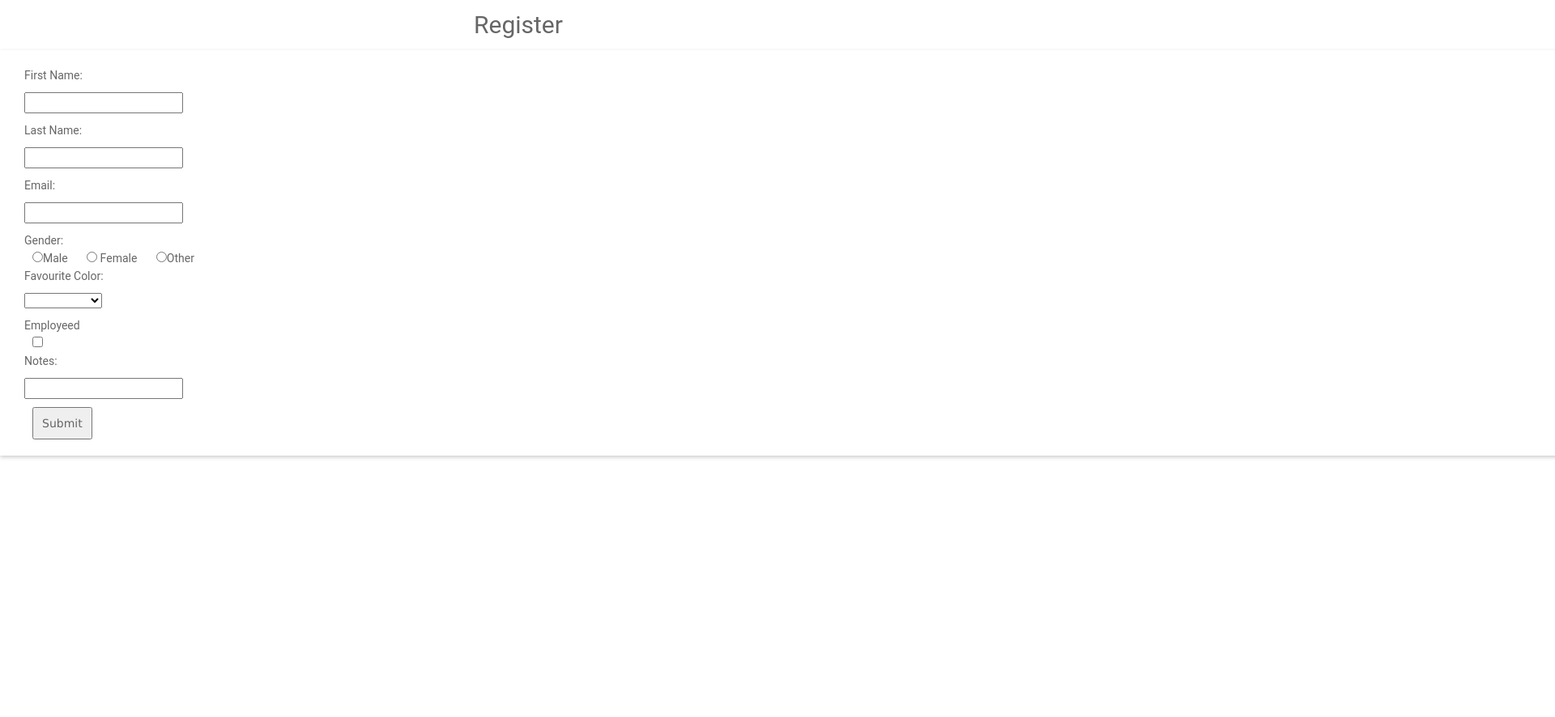
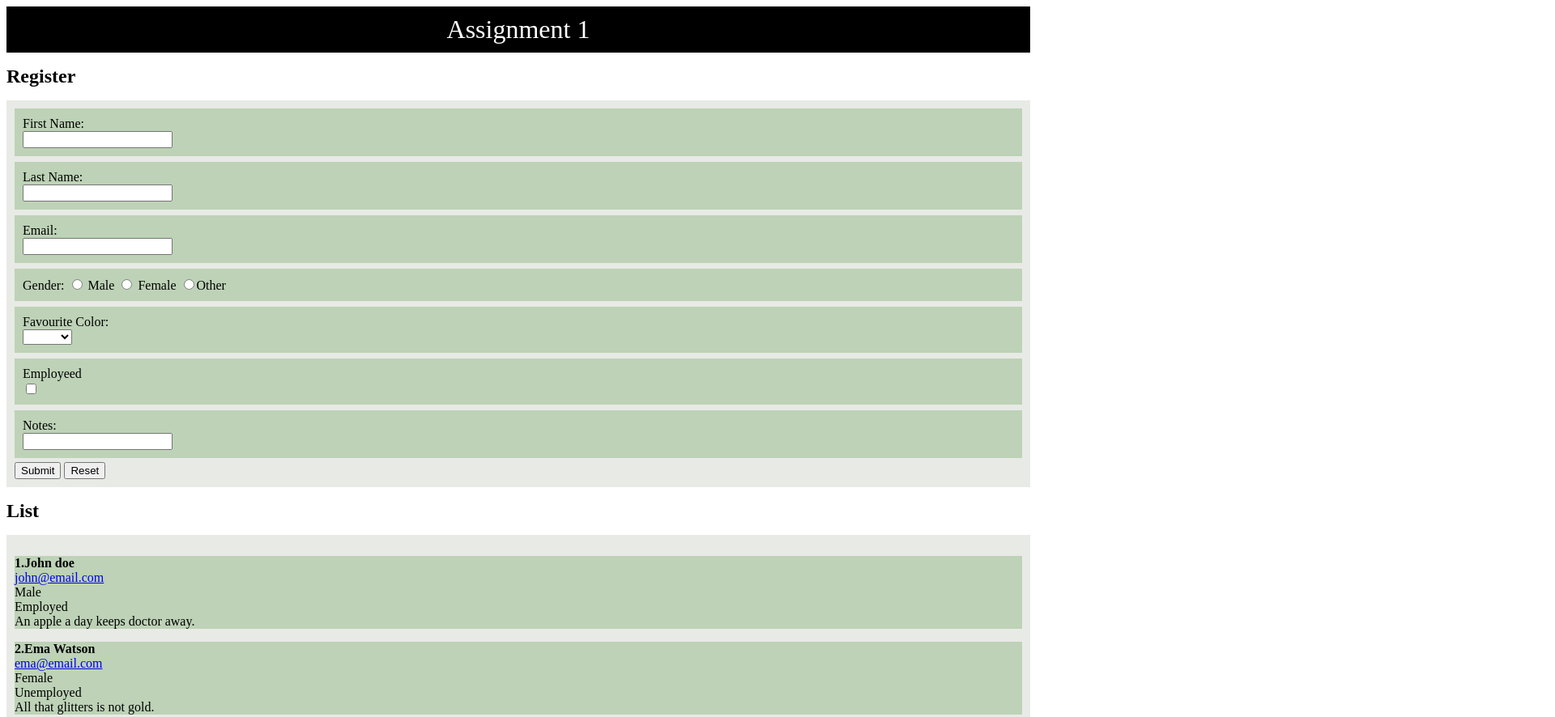
Before and after one commit to VaishnaviNik/frontend1, a plain HTML site: page index.html in a window 1280 px wide. Shown: the top 886 px of the page at 81% size, 1920 px wide, since content can reach past the window. Before the commit the page ends 800 px from the top, so only its background shows below. Drawn offline with Linux system fonts and the light colour scheme.

Commit message:
Tried as per comments

```diff
--- a/CSS/style.css
+++ b/CSS/style.css
@@ -1,57 +1,61 @@
-body,
-div,
-form,
-input {
-  padding: 0;
-  margin: 0;
-  outline: none;
-  font-family: Roboto, Arial, sans-serif;
-  font-size: 14px;
-  color: #666;
-  line-height: 22px;
+h1 {
+  font-size: 1.5rem;
 }
-select {
-  margin: 10px;
-  width: 5%;
+h2 {
+  font-size: 1rem;
+  margin-bottom: 0%;
 }
-textarea:hover {
-  outline: none;
-  border: 1px solid #095484;
-  background: #e6eef7;
+
+.header {
+  background-color: black;
+  text-align: center;
+  color: #fff;
+  padding: 10px 0 10px 0;
+  font-size: 2rem;
 }
-header {
+.footer {
+  background-color: black;
   text-align: center;
-  font-size: 30px;
-  margin: 20px;
+  color: #fff;
 }
-label {
-  padding-bottom: 40px;
-  margin-left: 10px;
+.values {
+  background-color: #e8eae6;
+  padding: 10px;
 }
-form {
-  width: 150%;
-  padding: 20px;
-  background: #fff;
-  box-shadow: 0 2px 5px #ccc;
+.input {
+  display: block;
 }
-#first,
-#last,
-#email,
-#notes,
-#color {
-  margin: 10px;
-  width: 10%;
+.fname {
+  background-color: #bdd2b6;
+  padding: 10px;
 }
-#radio,
-#check,
-#submit {
+.lname {
+  background-color: #bdd2b6;
   padding: 10px;
-  margin-left: 20px;
+  margin-top: 7px;
 }
-button,
-input,
-text {
-  font-family: "Lucida Sans", "Lucida Sans Regular", "Lucida Grande",
-    "Lucida Sans Unicode", Geneva, Verdana, sans-serif;
-  font-weight: 500;
+.email {
+  background-color: #bdd2b6;
+  padding: 10px;
+  margin-top: 7px;
 }
+.gender,
+.clr,
+.emp {
+  background-color: #bdd2b6;
+  padding: 10px;
+  margin-top: 7px;
+}
+.notes {
+  background-color: #bdd2b6;
+  padding: 10px;
+  margin-top: 7px;
+  margin-bottom: 5px;
+}
+.john,
+.ema {
+  background-color: #bdd2b6;
+  /* padding: 5px; */
+  margin-top: 7px;
+  margin-bottom: 7px;
+}
--- a/index.html
+++ b/index.html
@@ -4,44 +4,70 @@
     <title>Register</title>
   </head>
   <link href="./CSS/style.css" rel="stylesheet" />
-  <header>Register</header>
   <body>
+    <div class="header"><header>Assignment 1</header></div>
+    <h1>Register</h1>
     <form>
-      <label> First Name:</label><br /><input
-        type="text"
-        name="First"
-        id="first"
-        class="fn"
-      /><br />
-      <label> Last Name:</label><br /><input
-        type="text"
-        name="last"
-        id="last"
-      /><br />
-      <label>Email:</label><br /><input
-        type="email"
-        name="email"
-        id="email"
-      /><br />
-      <label>Gender:</label><br /><input type="radio" id="radio" />Male
-      <input type="radio" id="radio" /> Female
-      <input type="radio" id="radio" />Other<br />
-      <label>Favourite Color:</label><br /><select>
-        <option value="title" selected></option>
-        <option value="ms">Yellow</option>
-        <option value="miss">Red</option>
-        <option value="mrs">Green</option>
-        <option value="mr">Purple</option>
-      </select>
+      <div class="values">
+        <div class="fname">
+          <label for="first"> First Name:</label>
+          <input type="text" name="first" id="first" class="input" />
+        </div>
+       <div class="lname">
+         <label for="last"> Last Name:</label
+         ><input type="text" name="last" id="last" class="input" />
+        </div>
 
-      <br />
-      <label>Employeed</label><br /><input type="checkbox" id="check" /><br />
-      <label>Notes:</label><br /><input
-        type="text"
-        name="notes"
-        id="notes"
-      /><br />
+        <div class="email"><label for="email">Email:</label>
+          <input type="email" name="email" id="email" class="input" />
+        </div>
+        <div class="gender"><label for="gender">Gender:</label>
+          <input type="radio" id="male" name="gender" valu="male" />
+          <label for="male">Male</label>
+          <input type="radio" id="female" name="gender" valu="female" />
+          <label for="female">Female</label>
+          <input type="radio" id="other" name="gender" valu="other" /><label
+            for="other">Other</label>
+        </div>
+        <div class="clr"> <label for="favourite" class="input">Favourite Color:</label
+        ><select>
+          <option value="" selected></option>
+          <option value="yellow">Yellow</option>
+          <option value="red">Red</option>
+          <option value="green">Green</option>
+          <option value="purple">Purple</option>
+        </select></div>
+
+        <div class="emp">
+          <label>Employeed</label>
+          <input type="checkbox" id="check" class="input" />
+        </div>
+        <div class="notes">
+          <label for="notes">Notes:</label>
+          <input type="text" name="notes" id="notes" class="input" />
+        </div>
+
       <input type="submit" id="submit" />
+      <input type="reset" />
+    </div>
+      <h1>List</h1>
+    <div class="values">
+      <div class="john">
+        <p><h2>1.John doe</h2> <a href="mailto:john@email.com">john@email.com</a><br />
+          Male<br />
+          Employed<br />
+          An apple a day keeps doctor away.
+        </p>
+      </div>
+      <div class="ema">
+        <p><h2>2.Ema Watson</h2> <a href="mailto:ema@email.com">ema@email.com</a><br />
+          Female<br />
+          Unemployed<br />
+          All that glitters is not gold.
+        </p>
+      </div>
+    </div>
     </form>
+    <div class="footer"><footer>Developed by Vaishnavi</footer></div>
   </body>
 </html>
```
